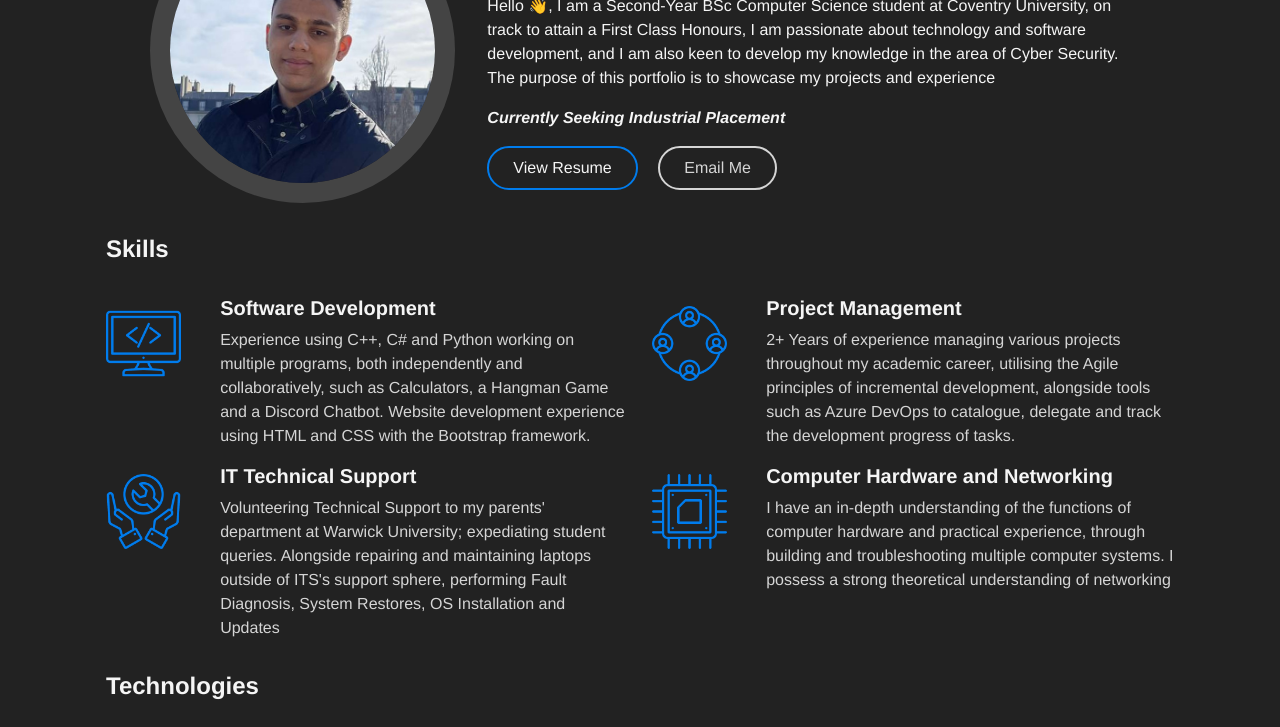
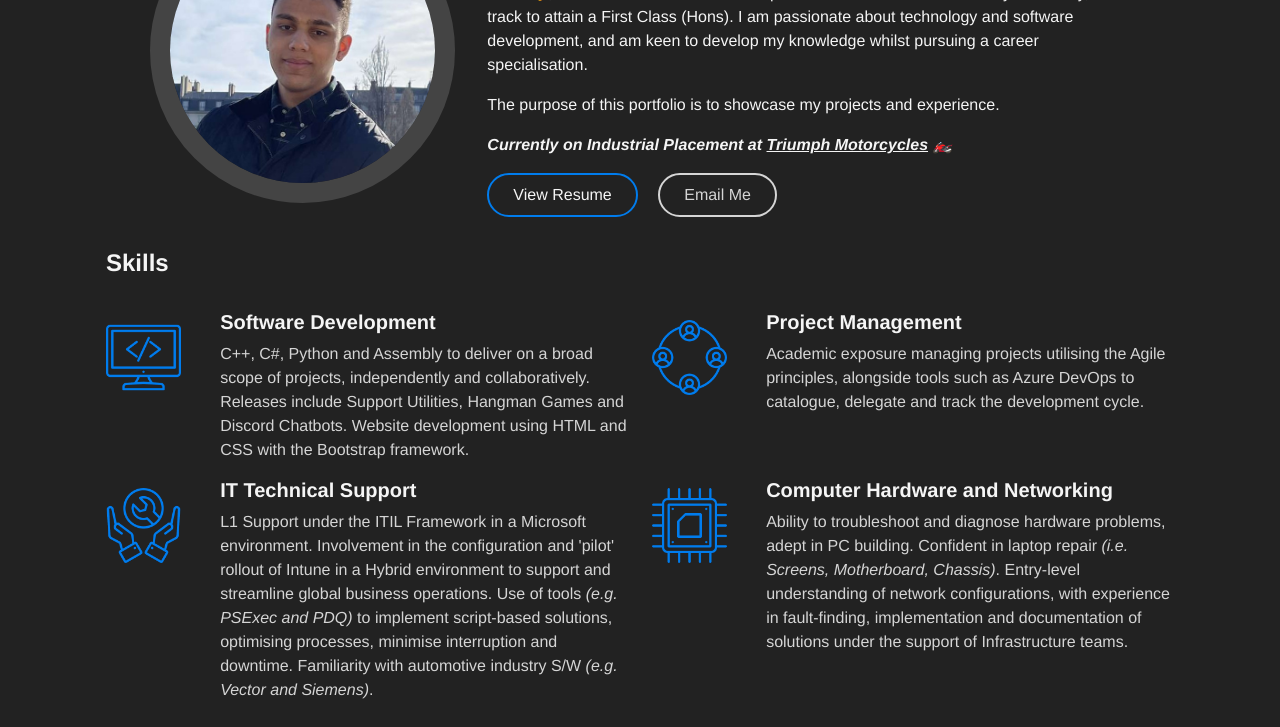
Before and after one commit to Daniel-Mullings/Daniel-Mullings, a website: page public/daniel_mullings_portfolio_website/html/homepage.html in a window 1280 px wide. Shown: the part 258-985 px from the top of the page. Drawn offline with nearby package versions, Linux system fonts and the light colour scheme.

Commit message:
Minor Update
* CV amended
* Skills amended

```diff
--- a/public/daniel_mullings_portfolio_website/html/homepage.html
+++ b/public/daniel_mullings_portfolio_website/html/homepage.html
@@ -38,7 +38,7 @@
                   <li><a class="dropdown-item" href="project_portfolio.html#the_hangman_game">The Hangman Game</a></li>
                   <li><a class="dropdown-item" href="project_portfolio.html#the_coventry_charity_store">The Coventry Charity Store</a></li>
                   <li><a class="dropdown-item" href="project_portfolio.html#personal_portfolio">Personal Portfolio</a></li>
-                  <li><a class="dropdown-item" href="project_portfolio.html#yasm_assembly_true_or_false_game">YASM Assembly True or False Game</a></li>
+                  <li><a class="dropdown-item" href="project_portfolio.html#yasm_assembly_true_or_false_game">Assembly True or False Game</a></li>
                   <li><a class="dropdown-item" href="project_portfolio.html#big_data_programming_project">Big Data Programming Project</a></li>
                   <li><a class="dropdown-item" href="project_portfolio.html#intelligent_agent">Intelligent Agent</a></li>
                   <div class="dropdown-divider"></div>
@@ -96,13 +96,13 @@
           <img src="../assets/homepage/about_me_photo.jpeg" class="border border-5 mx-auto d-block rounded-circle border border-light float-start about-me-section-img">
         </div>
         <div class="flex-fill col-sm-12 col-md-6 col-lg-7 align-self-center about-me-section-text-col">
-          <h6>Computer Scientist</h6>
+          <h6>Computer Science Student | L1 IT Support Placement Student</h6>
           <h1 class="fw-bolder">Daniel Mullings</h1>
           <p>
-            Hello 👋, I am a Second-Year BSc Computer Science student at Coventry University, on track to attain a First Class Honours,
-            I am passionate about technology and software development, and I am also keen to develop my knowledge in the area
-            of Cyber Security. The purpose of this portfolio is to showcase my projects and experience
-            <p><b><i>Currently Seeking Industrial Placement</i></b></p>
+            Hello 👋, I am a Second-Year BSc Computer Science student at Coventry University, on track to attain a First Class (Hons).
+            I am passionate about technology and software development, and am keen to develop my knowledge whilst pursuing a career specialisation.
+            <p>The purpose of this portfolio is to showcase my projects and experience.</p>
+            <p><b><i>Currently on Industrial Placement at <a href="https://www.triumphmotorcycles.co.uk/" target="_blank" style="color: whitesmoke;">Triumph Motorcycles</a> 🏍️</i></b></p>
             </p>
             <a type="button" class="btn btn-outline-primary align-top me-3 mb-3 px-4 py-2" href="../assets/homepage/Daniel Mullings - Resume.pdf" target="_blank">View Resume</a>
             <a type="button" class="btn btn-outline-light mb-3 px-4 py-2" href="mailto:Daniel-Mullings01@outlook.com">Email Me</a>
@@ -128,9 +128,9 @@
               <div>
                 <h3 class="fw-bold fs-5">Software Development</h3>
                 <p class="text-bg-light-dark">
-                  Experience using C++, C# and Python working on multiple programs, both independently
-                  and collaboratively, such as Calculators, a Hangman Game and a Discord Chatbot. Website
-                  development experience using HTML and CSS  with the Bootstrap framework.
+                  C++, C#, Python and Assembly to deliver on a broad scope of projects, independently
+                  and collaboratively. Releases include Support Utilities, Hangman Games and Discord Chatbots.
+                  Website development using HTML and CSS with the Bootstrap framework.
               </div>
             </div>
           </div>
@@ -142,9 +142,8 @@
               <div>
                 <h3 class="fw-bold fs-5">Project Management</h3>
                 <p class="text-bg-light-dark">
-                  2+ Years of experience managing various projects throughout my academic career, utilising
-                   the Agile principles of incremental development, alongside tools such as Azure DevOps to
-                   catalogue, delegate and track the development progress of tasks.
+                  Academic exposure managing projects utilising the Agile principles, alongside tools such
+                  as Azure DevOps to catalogue, delegate and track the development cycle.
                 </p>
               </div>
             </div>
@@ -159,9 +158,11 @@
               <div>
                 <h3 class="fw-bold fs-5">IT Technical Support</h3>
                 <p class="text-bg-light-dark">
-                  Volunteering Technical Support to my parents' department at Warwick University; expediating
-                  student queries. Alongside repairing and maintaining laptops outside of ITS's support sphere,
-                  performing Fault Diagnosis, System Restores, OS Installation and Updates
+                  L1 Support under the ITIL Framework in a Microsoft environment. Involvement in the
+                  configuration and 'pilot' rollout of Intune in a Hybrid environment to support and streamline
+                  global business operations. Use of tools <i>(e.g. PSExec and PDQ)</i> to implement script-based
+                  solutions, optimising processes, minimise interruption and downtime. Familiarity with
+                  automotive industry S/W <i>(e.g. Vector and Siemens)</i>.
                 </p>
               </div>
             </div>
@@ -174,9 +175,10 @@
               <div>
                 <h3 class="fw-bold fs-5">Computer Hardware and Networking</h3>
                 <p class="text-bg-light-dark">
-                  I have an in-depth understanding of the functions of computer hardware and practical experience,
-                  through building and troubleshooting multiple computer systems. I possess a
-                  strong theoretical understanding of networking
+                  Ability to troubleshoot and diagnose hardware problems, adept in PC building. Confident in laptop
+                  repair <i>(i.e. Screens, Motherboard, Chassis)</i>. Entry-level understanding of network
+                  configurations, with experience in fault-finding, implementation and documentation of solutions under
+                  the support of Infrastructure teams.
                 </p>
               </div>
             </div>
@@ -229,6 +231,9 @@
               <img class="technologies-section-img" src="../assets/homepage/firebase-plain.png">
             </div>
             <div class="technologies-section-img-container">
+              <img class="technologies-section-img" src="../assets/homepage/azure-plain.png">
+            </div>
+            <div class="technologies-section-img-container">
               <img class="technologies-section-img" src="../assets/homepage/azure-devops-plain.png">
             </div>
             <div class="technologies-section-img-container">
```
Also changed, not shown: public/404.html (+1 -1 lines), public/daniel_mullings_portfolio_website/html/project_portfolio.html (+5 -5 lines), public/daniel_mullings_portfolio_website/assets/homepage/azure-plain.png (added), 1 other file.
